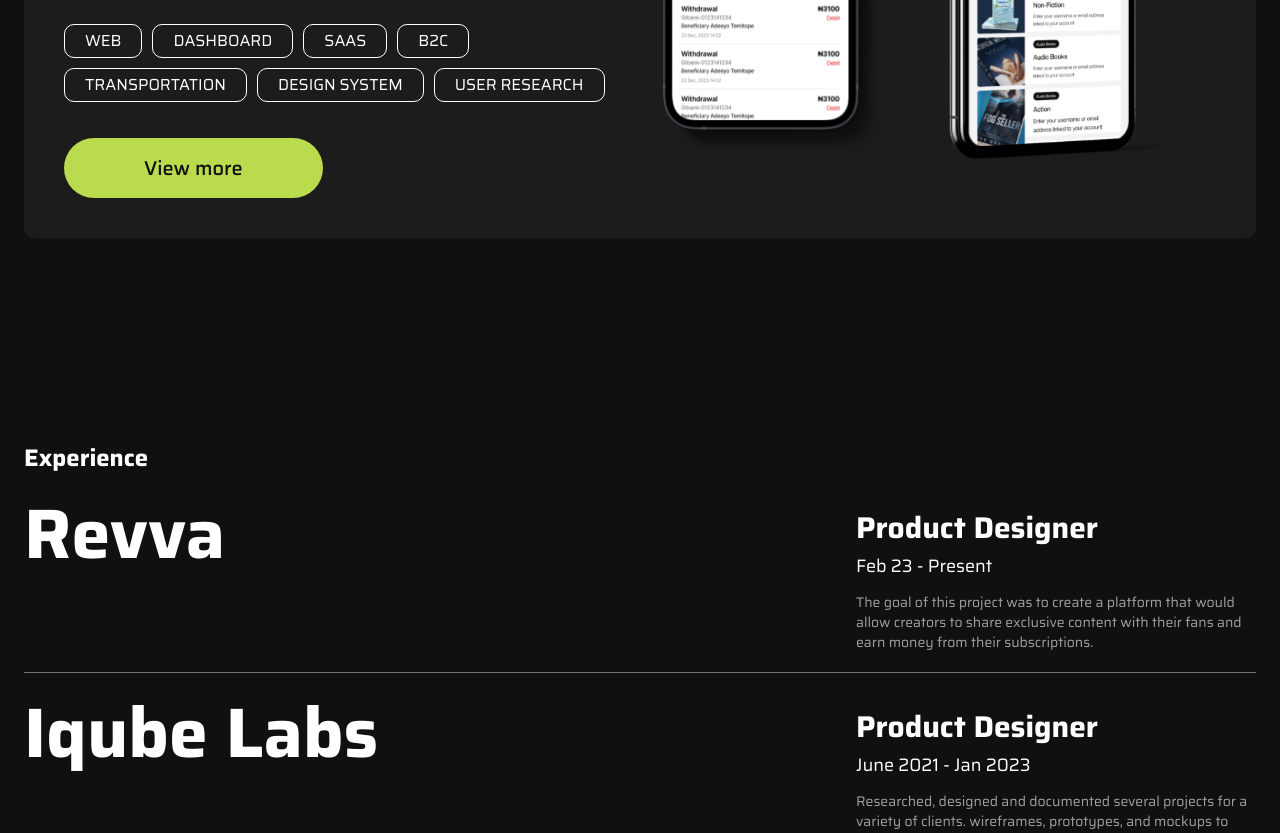
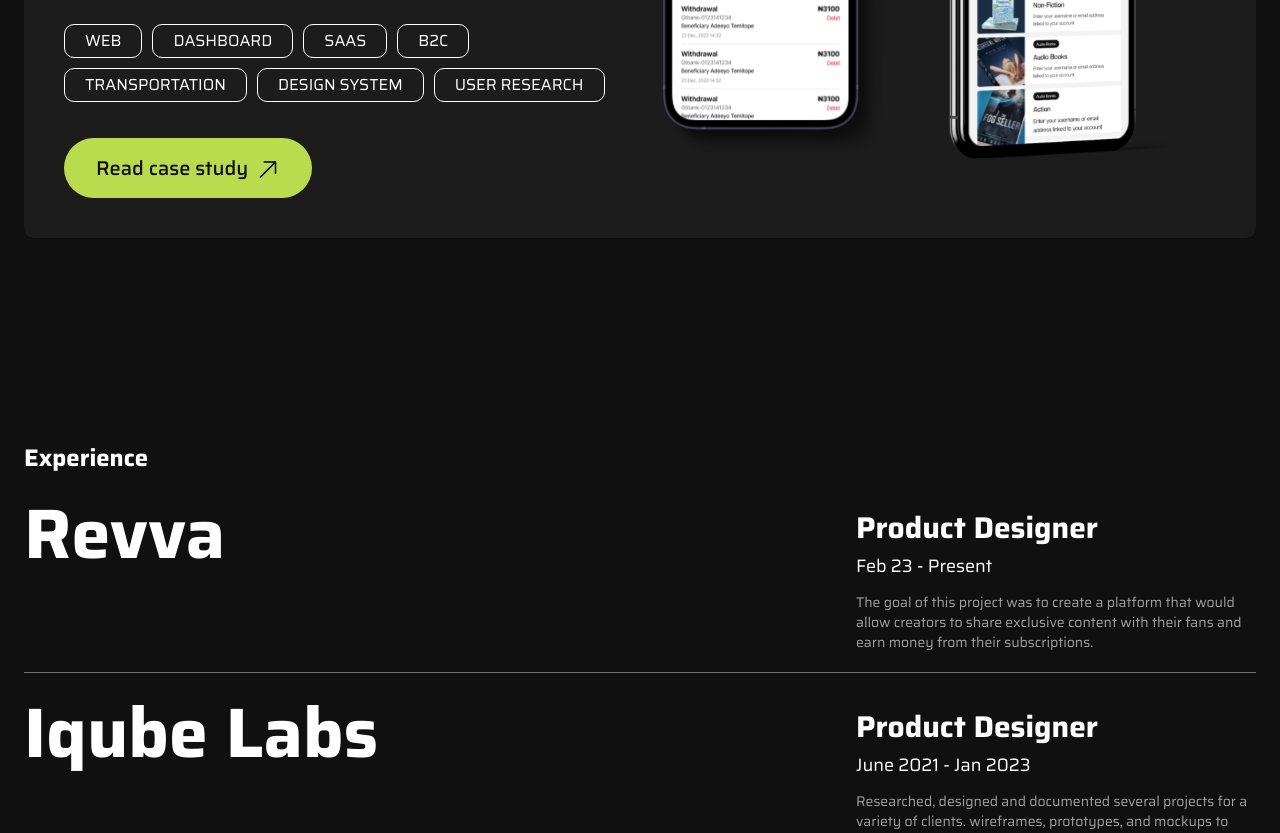
Before and after one commit to Kenedavies/portfolio, a React (Vite) app: page / in a window 1280 px wide. Shown: the part 1180-2013 px from the top of the page. Built offline with nearby package versions, Linux system fonts and the light colour scheme.

Commit message:
projects

```diff
--- a/src/assets/svg/Svg.tsx
+++ b/src/assets/svg/Svg.tsx
@@ -73,3 +73,24 @@
     </svg>
   );
 };
+
+export const LinkArrow = () => {
+  return (
+    <svg
+      xmlns="http://www.w3.org/2000/svg"
+      width="24"
+      height="25"
+      className="w-4 md:w-6 inline"
+      viewBox="0 0 24 25"
+      fill="none"
+    >
+      <path
+        d="M4.5 20L19.5 5M19.5 5H8.25M19.5 5V16.25"
+        stroke="#010101"
+        stroke-width="1.5"
+        stroke-linecap="round"
+        stroke-linejoin="round"
+      />
+    </svg>
+  );
+};
--- a/src/layouts/Home/MyWorkCarousel.tsx
+++ b/src/layouts/Home/MyWorkCarousel.tsx
@@ -6,6 +6,7 @@
 import SyncteamsImg from "../../assets/images/Syncteams-work.png";
 import Iphone14ProImg from "../../assets/images/iPhone-14-Pro-Space-Black-Front.svg";
 import IphoneXImg from "../../assets/images/iPhone-X-Side-View.svg";
+import { LinkArrow } from "../../assets/svg/Svg";
 
 export default function MyWorkCarousel() {
   const projectLists = [
@@ -152,8 +153,9 @@
                   </span>
                 ))}
               </div>
-              <button className="bg-app-green text-app-black text-sm md:text-xl font-saira-medium rounded-[30px] py-3 md:py-4 px-12 md:px-20 mt-9">
-                View more
+              <button className="bg-app-green text-app-black text-sm md:text-xl font-saira-medium rounded-[30px] py-3 md:py-4 px-6 md:px-8 mt-9">
+                <span className="me-1 md:me-2">Read case study</span>
+                <LinkArrow />
               </button>
             </div>
             <div className="w-full lg:w-1/2">
```
